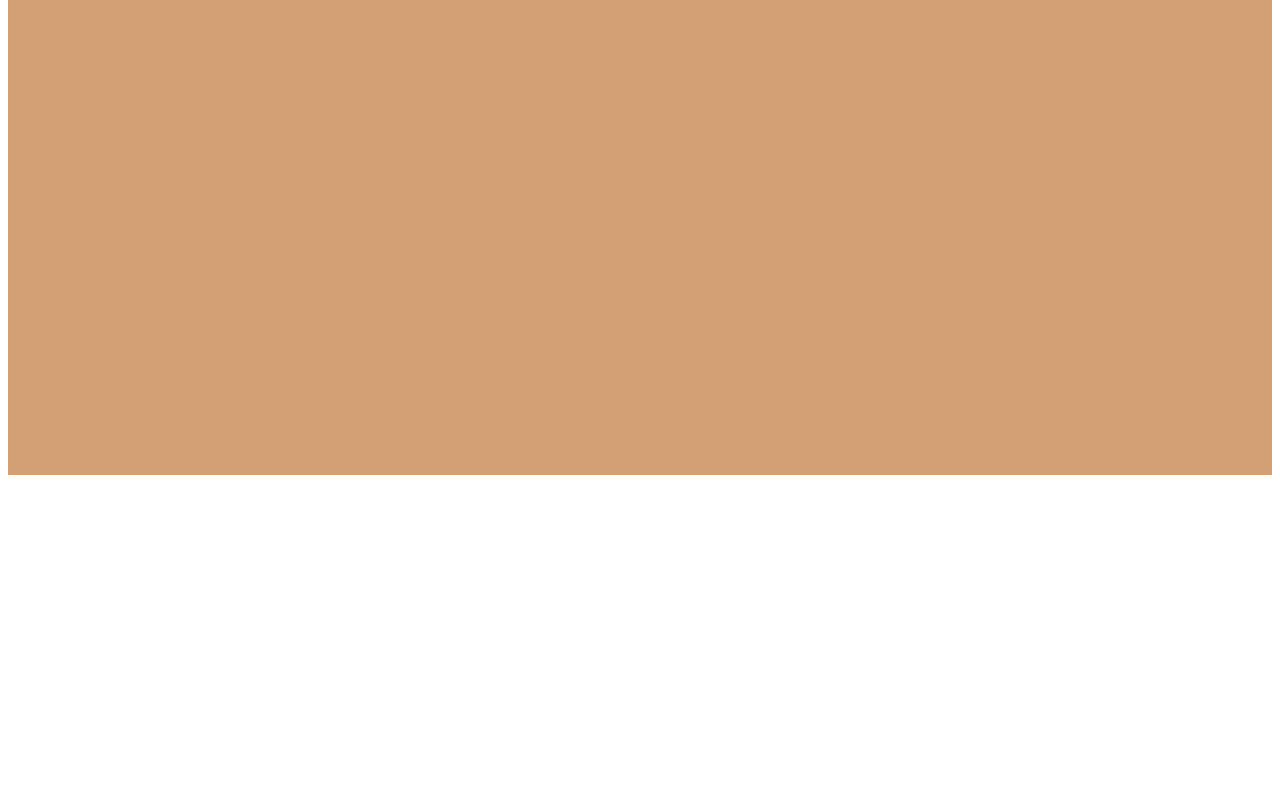
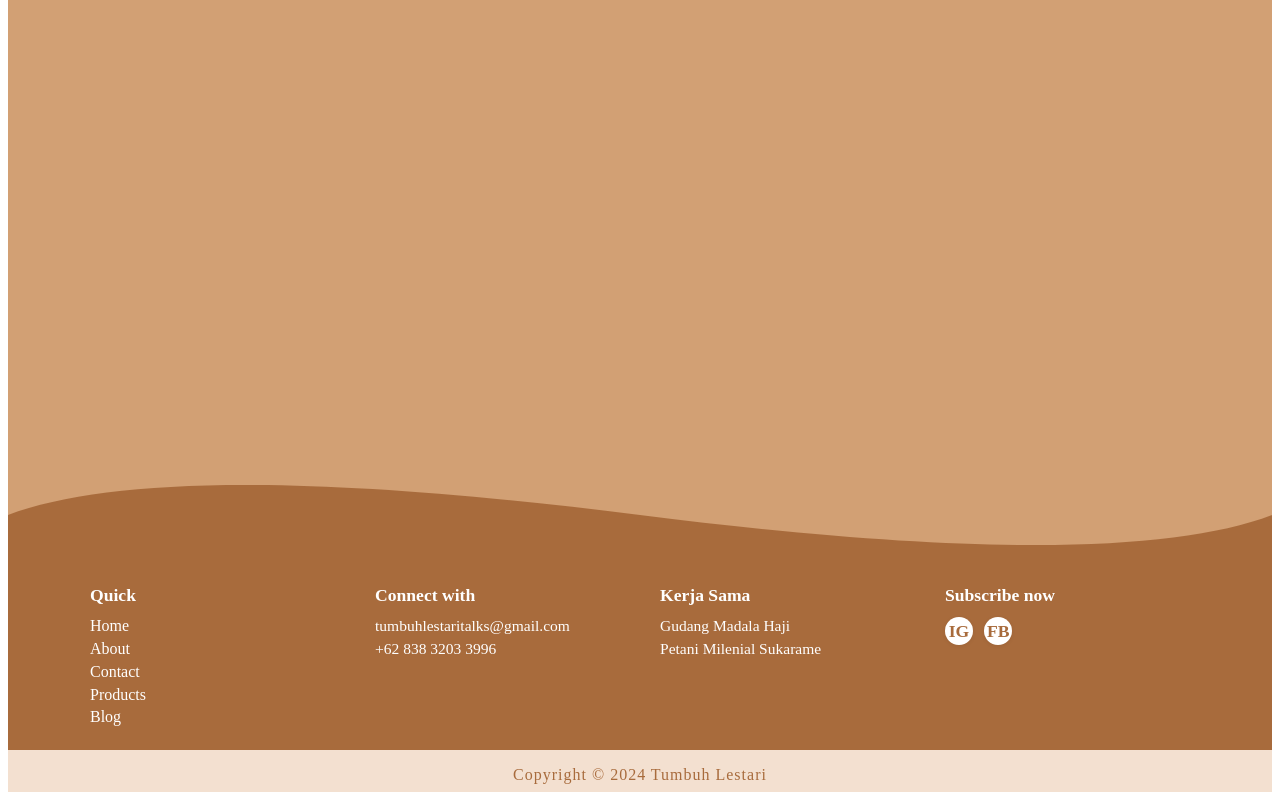
Before and after one commit to DametraOwO/tugas-akhir-pemrograman-web-smt6, a Next.js app: page /public/blog in a window 1280 px wide. Shown: the part 441-1241 px from the top of the page. Before the commit the page ends 924 px from the top, so only its background shows below. Built offline with nearby package versions, Linux system fonts and the light colour scheme.

Commit message:
Memperbaiki desain dan menambahkan Footer ke halaman lain
beberapa tombol di footer seperti quick ditambahkan perutean untuk mengarah ke halaman public lain

```diff
--- /dev/null
+++ b/src/app/public/Footer.js
@@ -0,0 +1,62 @@
+'use client';
+import React, { useState } from "react";
+import styles from "./Footer.module.css";
+import Link from "next/link";
+
+export default function Footer() {
+  const [copied, setCopied] = useState(false);
+  const email = "tumbuhlestaritalks@gmail.com";
+
+  const handleCopyEmail = () => {
+    navigator.clipboard.writeText(email);
+    setCopied(true);
+    setTimeout(() => setCopied(false), 1500);
+  };
+
+  return (
+    <footer className={styles.footerWrapper}>
+      <div className={styles.waveTop}>
+        <svg viewBox="0 0 1440 100" width="100%" height="100" xmlns="http://www.w3.org/2000/svg" preserveAspectRatio="none" style={{ transform: 'scaleY(-1)' }}>
+          <path d="M0 60C120 100 360 100 720 60C1080 20 1320 20 1440 60V100H0V60Z" fill="#d2a074" />
+        </svg>
+      </div>
+      <div className={styles.footerContent}>
+        <div className={styles.footerGrid}>
+          <div>
+            <div className={styles.footerTitle}>Quick</div>
+            <div className={styles.footerQuickLinks}>
+              <Link href="/public" className={styles.footerLink}>Home</Link>
+              <Link href="/public/about" className={styles.footerLink}>About</Link>
+              <Link href="/public/contact" className={styles.footerLink}>Contact</Link>
+              <Link href="/public/products" className={styles.footerLink}>Products</Link>
+              <Link href="/public/blog" className={styles.footerLink}>Blog</Link>
+            </div>
+          </div>
+          <div>
+            <div className={styles.footerTitle}>Connect with</div>
+            <div className={styles.footerText} style={{ cursor: 'pointer', userSelect: 'all' }} onClick={handleCopyEmail} title="Klik untuk salin email">
+              {email}
+              {copied && <span style={{ color: '#d2a074', marginLeft: 8, fontSize: '0.9em' }}>Tersalin!</span>}
+            </div>
+            <div className={styles.footerText}>+62 838 3203 3996</div>
+          </div>
+          <div>
+            <div className={styles.footerTitle}>Kerja Sama</div>
+            <div className={styles.footerText}>Gudang Madala Haji</div>
+            <div className={styles.footerText}>Petani Milenial Sukarame</div>
+          </div>
+          <div>
+            <div className={styles.footerTitle}>Subscribe now</div>
+            <div className={styles.footerSocials}>
+              <a href="https://instagram.com" target="_blank" rel="noopener noreferrer" className={styles.socialIcon}>IG</a>
+              <a href="https://facebook.com" target="_blank" rel="noopener noreferrer" className={styles.socialIcon}>FB</a>
+            </div>
+          </div>
+        </div>
+      </div>
+      <div className={styles.copyright}>
+        Copyright © 2024 Tumbuh Lestari
+      </div>
+    </footer>
+  );
+}
--- /dev/null
+++ b/src/app/public/Footer.module.css
@@ -0,0 +1,113 @@
+.footerWrapper {
+  background: #a86b3c;
+  position: relative;
+  color: #fff;
+  padding: 0;
+  margin-top: 0;
+}
+
+.waveTop {
+  width: 100%;
+  height: 70px;
+  overflow: hidden;
+  position: relative;
+  background: none;
+}
+
+.footerContent {
+  display: flex;
+  flex-direction: column;
+  align-items: center;
+  z-index: 2;
+  position: relative;
+  padding: 2.5rem 2rem 1.5rem 2rem;
+}
+
+.footerGrid {
+  display: grid;
+  grid-template-columns: repeat(4, 1fr);
+  gap: 2.5rem;
+  width: 100%;
+  max-width: 1100px;
+}
+
+.footerTitle {
+  font-weight: bold;
+  margin-bottom: 0.7rem;
+  font-size: 1.1rem;
+}
+
+/* Tambahkan style agar link di Quick vertikal */
+.footerQuickLinks {
+  display: flex;
+  flex-direction: column;
+  gap: 0.3rem;
+}
+
+.footerLink {
+  color: #fff;
+  cursor: pointer;
+  transition: color 0.2s;
+  text-decoration: none;
+}
+.footerLink:hover {
+  color: #d2a074;
+}
+.footerText {
+  color: #fff;
+  margin-bottom: 0.3rem;
+  font-size: 0.97rem;
+}
+.footerSocials {
+  display: flex;
+  gap: 0.7rem;
+  margin-top: 0.2rem;
+}
+.socialIcon {
+  background: #fff;
+  color: #a86b3c;
+  border-radius: 50%;
+  width: 28px;
+  height: 28px;
+  display: flex;
+  align-items: center;
+  justify-content: center;
+  font-weight: bold;
+  font-size: 1.1rem;
+  box-shadow: 0 1px 4px rgba(0,0,0,0.07);
+  cursor: pointer;
+  transition: background 0.2s, color 0.2s;
+  text-decoration: none;
+}
+.socialIcon:hover {
+  background: #d2a074;
+  color: #fff;
+  text-decoration: none;
+}
+
+.copyright {
+  text-align: center;
+  color: #a86b3c;
+  background: #f3e0d0;
+  padding: 1rem 0 0.5rem 0;
+  font-size: 1rem;
+  font-weight: 500;
+  letter-spacing: 1px;
+  margin-top: 0;
+}
+
+@media (max-width: 900px) {
+  .footerGrid {
+    grid-template-columns: 1fr 1fr;
+    gap: 1.5rem;
+  }
+}
+@media (max-width: 600px) {
+  .footerGrid {
+    grid-template-columns: 1fr;
+    gap: 1rem;
+  }
+  .footerContent {
+    padding: 1.5rem 0.5rem 1rem 0.5rem;
+  }
+}
--- a/src/app/public/blog/page.js
+++ b/src/app/public/blog/page.js
@@ -1,5 +1,4 @@
 'use client';
-import Header from "../Header";
 import styles from "../page.module.css";
 import { useEffect, useState } from "react";
 import { getBlogs } from "../../../utils/indexedDB";
@@ -16,8 +15,6 @@ export default function BlogPage() {
   }, []);
 
   return (
-    <>
-      <Header active="Blog" />
     <div className={styles.bg} style={{ minHeight: '100vh', width: '100%', paddingTop: 60 }}>
       <div style={{ textAlign: 'center', marginBottom: '2.5rem' }}>
         <div style={{ color: '#a86b3c', fontWeight: 700, fontSize: '2rem', letterSpacing: 1 }}>
@@ -54,6 +51,5 @@ export default function BlogPage() {
         )}
       </div>
     </div>
-    </>
   );
 }
--- /dev/null
+++ b/src/app/public/layout.js
@@ -0,0 +1,26 @@
+'use client';
+import React from "react";
+import Header from "./Header";
+import Footer from "./Footer";
+import { usePathname } from "next/navigation";
+
+const pathToMenu = {
+  "/public": "Home",
+  "/public/about": "About",
+  "/public/contact": "Contact",
+  "/public/products": "Products",
+  "/public/blog": "Blog",
+};
+
+export default function PublicLayout({ children }) {
+  const pathname = usePathname();
+  // Untuk dynamic route blog detail
+  let active = pathToMenu[pathname] || (pathname.startsWith("/public/blog/") ? "Blog" : undefined);
+  return (
+    <>
+      <Header active={active} />
+      {children}
+      <Footer />
+    </>
+  );
+}
--- a/src/app/public/products/page.js
+++ b/src/app/public/products/page.js
@@ -1,5 +1,4 @@
 'use client';
-import Header from "../Header";
 import styles from "../page.module.css";
 import { useEffect, useState } from "react";
 import { getProducts } from "../../../utils/indexedDB";
@@ -13,8 +12,6 @@ export default function ProductsPage() {
     });
   }, []);
   return (
-    <>
-      <Header active="Products" />
     <div className={styles.bg} style={{ minHeight: '100vh', width: '100%', paddingTop: 60 }}>
       <div style={{ textAlign: 'center', marginBottom: '2.5rem' }}>
         <div style={{ color: '#a86b3c', fontWeight: 700, fontSize: '2rem', letterSpacing: 1 }}>
@@ -42,6 +39,5 @@ export default function ProductsPage() {
         )}
       </div>
     </div>
-    </>
   );
 }
```
Also changed, not shown: src/app/public/about/page.js (+3 -7 lines), src/app/public/contact/page.js (+3 -7 lines), src/app/public/page.js (+1 -35 lines). Lines whose indentation alone changed are shown as unchanged.
